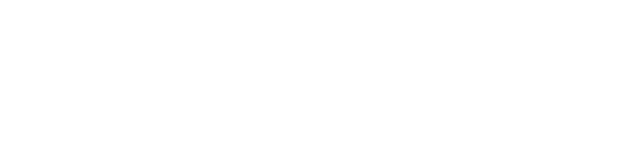
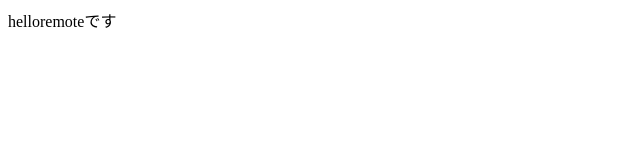
Before and after one commit to ykoji1/HelloGitHub, a plain HTML site: page index.html in a window 1280 px wide. Shown: the whole page, without its empty margins (0-640 px from the left). Drawn offline with Linux system fonts and the light colour scheme.

Commit message:
更新しました。

```diff
--- a/index.html
+++ b/index.html
@@ -1,7 +1,7 @@
 <!DOCTYPE html>
 <html>
     <head>
-
+        helloremoteです
     </head>
     <body>
 
```
